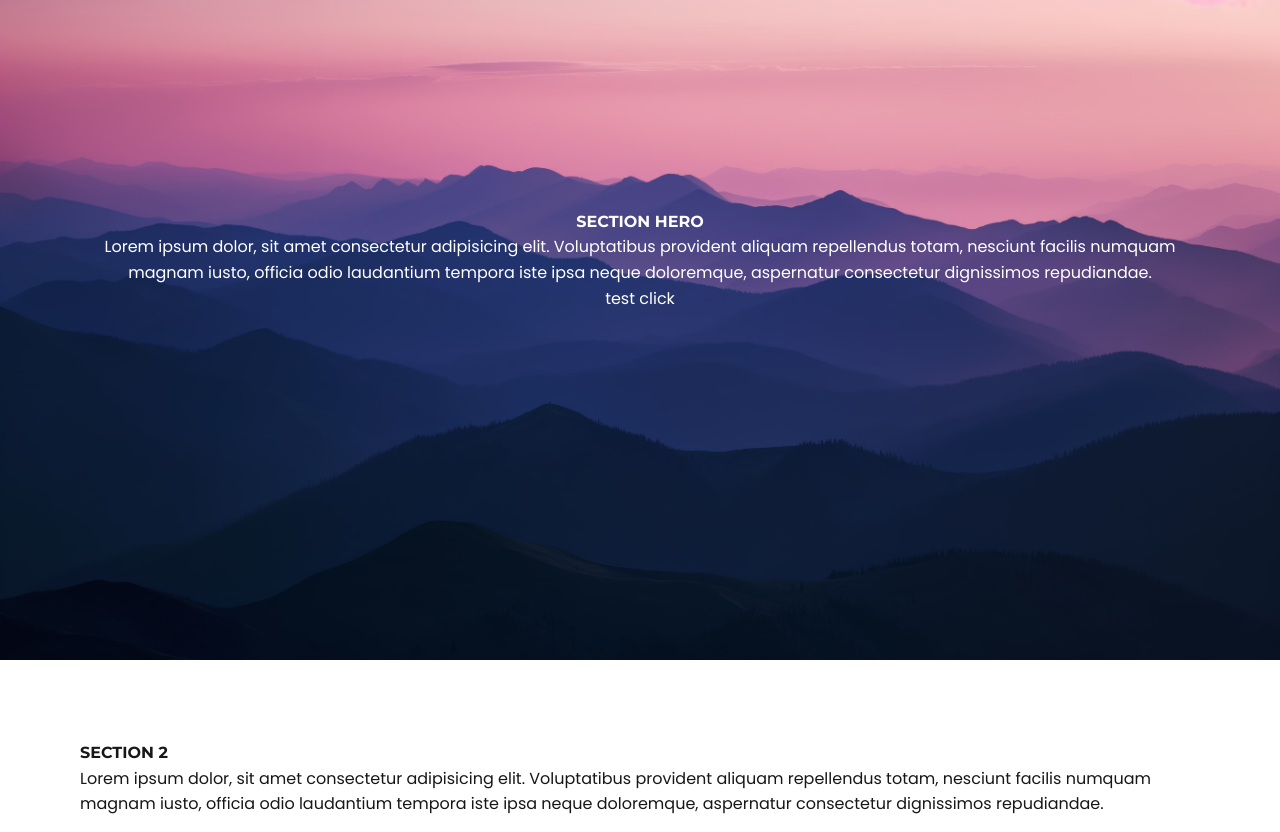
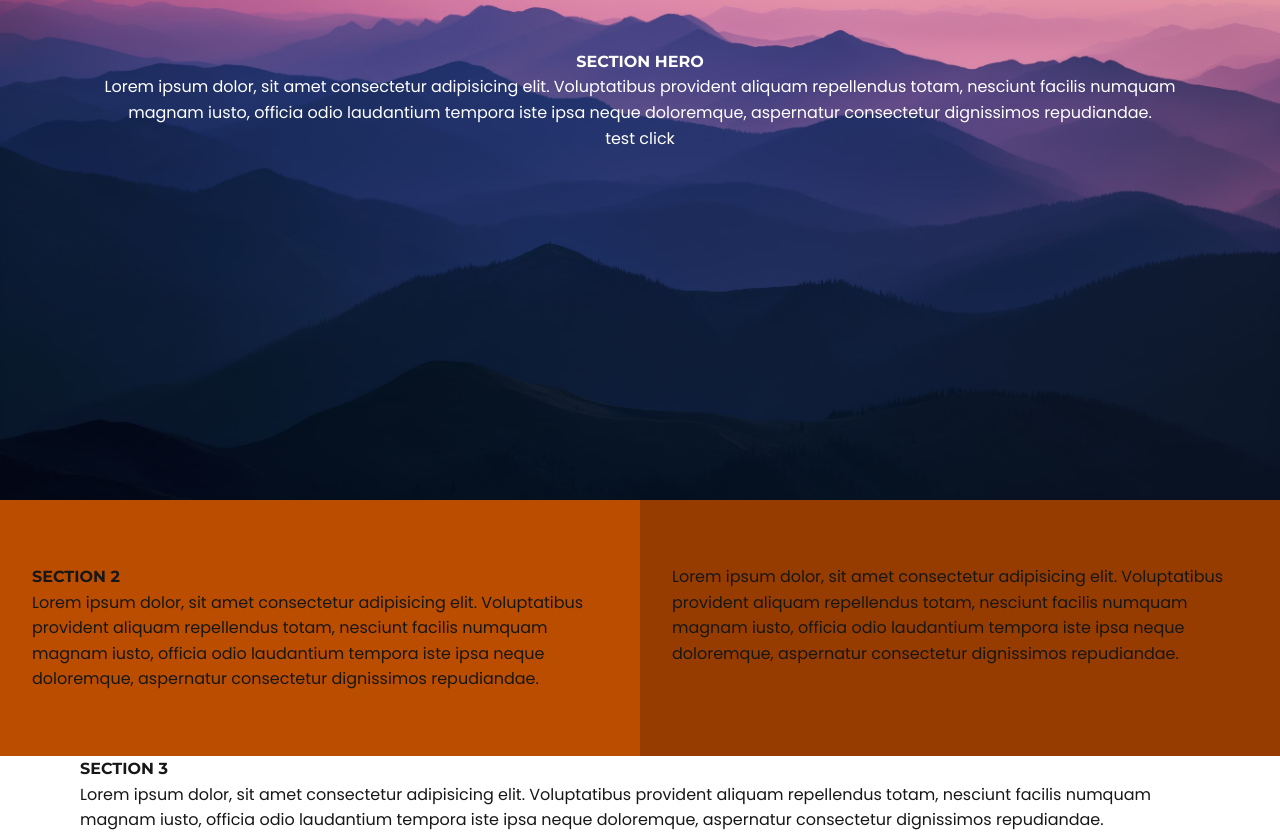
Before and after one commit to ES-D3V4pp/starter-next-tail-js, a Next.js app: page / in a window 1280 px wide. Shown: the part 360-1192 px from the top of the page. Built offline with nearby package versions, Linux system fonts and the light colour scheme.

Commit message:
layout modifications

```diff
--- a/src/app/Blocks/nav.css
+++ b/src/app/Blocks/nav.css
@@ -1,5 +1,6 @@
 header #menu{
   position: fixed;
+  top: 0;
   z-index: 20;
   background-color: darkblue;
 }
--- a/src/app/sections/s2.jsx
+++ b/src/app/sections/s2.jsx
@@ -3,15 +3,21 @@ import React from "react";
 export default function S2() {
   return (
     <section id="s2">
-      <div className="container">
-      <h2>Section 2</h2>
-      <p>
-        Lorem ipsum dolor, sit amet consectetur adipisicing elit. Voluptatibus
-        provident aliquam repellendus totam, nesciunt facilis numquam magnam
-        iusto, officia odio laudantium tempora iste ipsa neque doloremque,
-        aspernatur consectetur dignissimos repudiandae.
-      </p>
-      </div>
+        <div className="content bg-amber-700">
+          <h2>Section 2</h2>
+          <p>
+            Lorem ipsum dolor, sit amet consectetur adipisicing elit.
+            Voluptatibus provident aliquam repellendus totam, nesciunt facilis
+            numquam magnam iusto, officia odio laudantium tempora iste ipsa
+            neque doloremque, aspernatur consectetur dignissimos repudiandae.
+          </p>
+        </div>
+        <div className="content bg-amber-800">
+          <p>Lorem ipsum dolor, sit amet consectetur adipisicing elit.
+            Voluptatibus provident aliquam repellendus totam, nesciunt facilis
+            numquam magnam iusto, officia odio laudantium tempora iste ipsa
+            neque doloremque, aspernatur consectetur dignissimos repudiandae.</p>
+        </div>
     </section>
   );
 }
--- a/src/app/styles/layout.css
+++ b/src/app/styles/layout.css
@@ -10,10 +10,17 @@ section, header, footer{
   box-sizing: border-box;
 }
 
+.content{
+  padding: var(--g8) var(--g4);
+}
+
 /* Breakpoint tablette (ex: ≥ 768px) */
 @media (min-width: 768px) {
   .container {
     padding: 0 var(--g6);
+  }
+  .content{
+  padding: var(--g12) var(--g6);
   }
 }
 
@@ -21,6 +28,9 @@ section, header, footer{
 @media (min-width: 1024px) {
   .container {
     max-width: 1280px;
-    padding: var(--g20);
+    padding: 0 var(--g20);
   }
+  .content{
+  padding: var(--g16) var(--g8);
 }
+}
```
Also changed, not shown: src/app/globals.css (line endings or trailing spaces).
